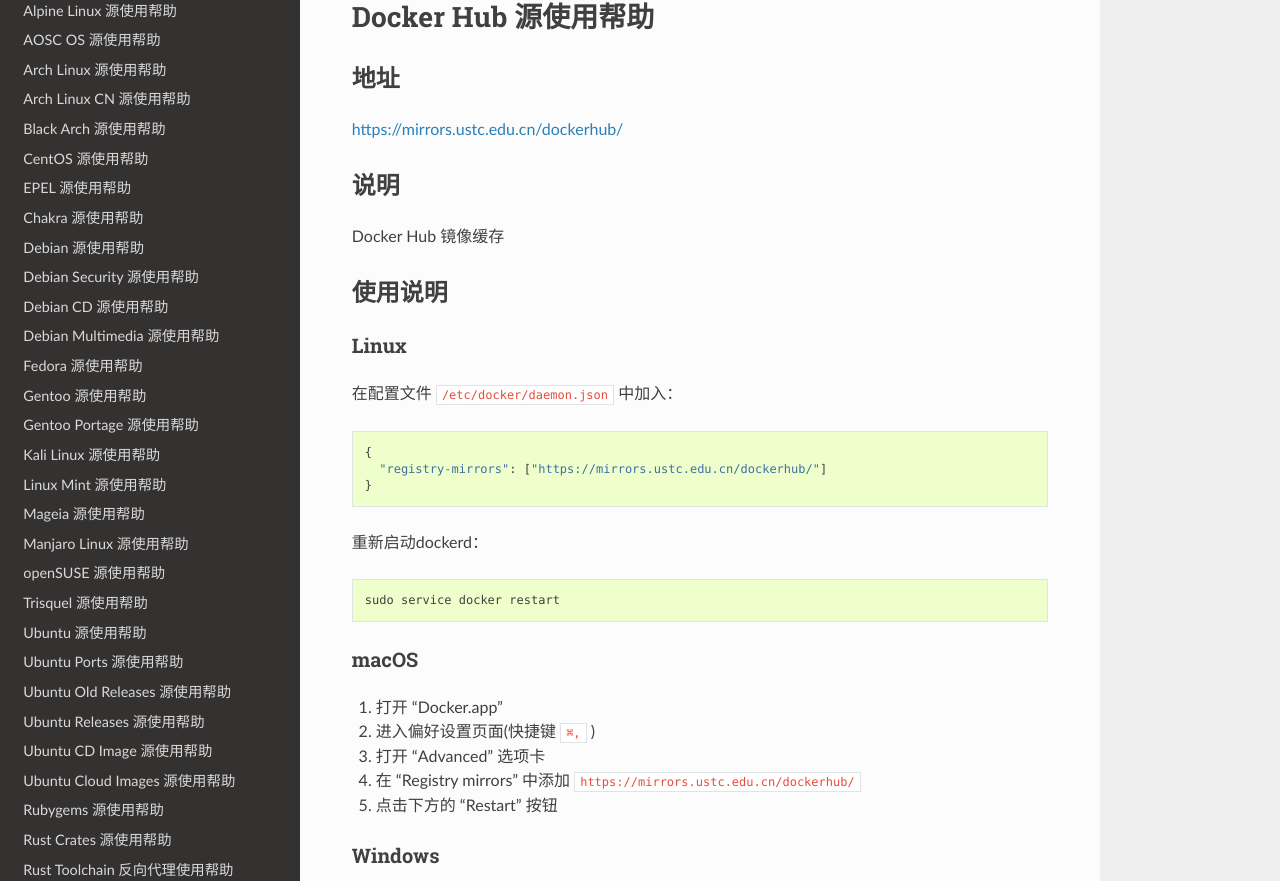
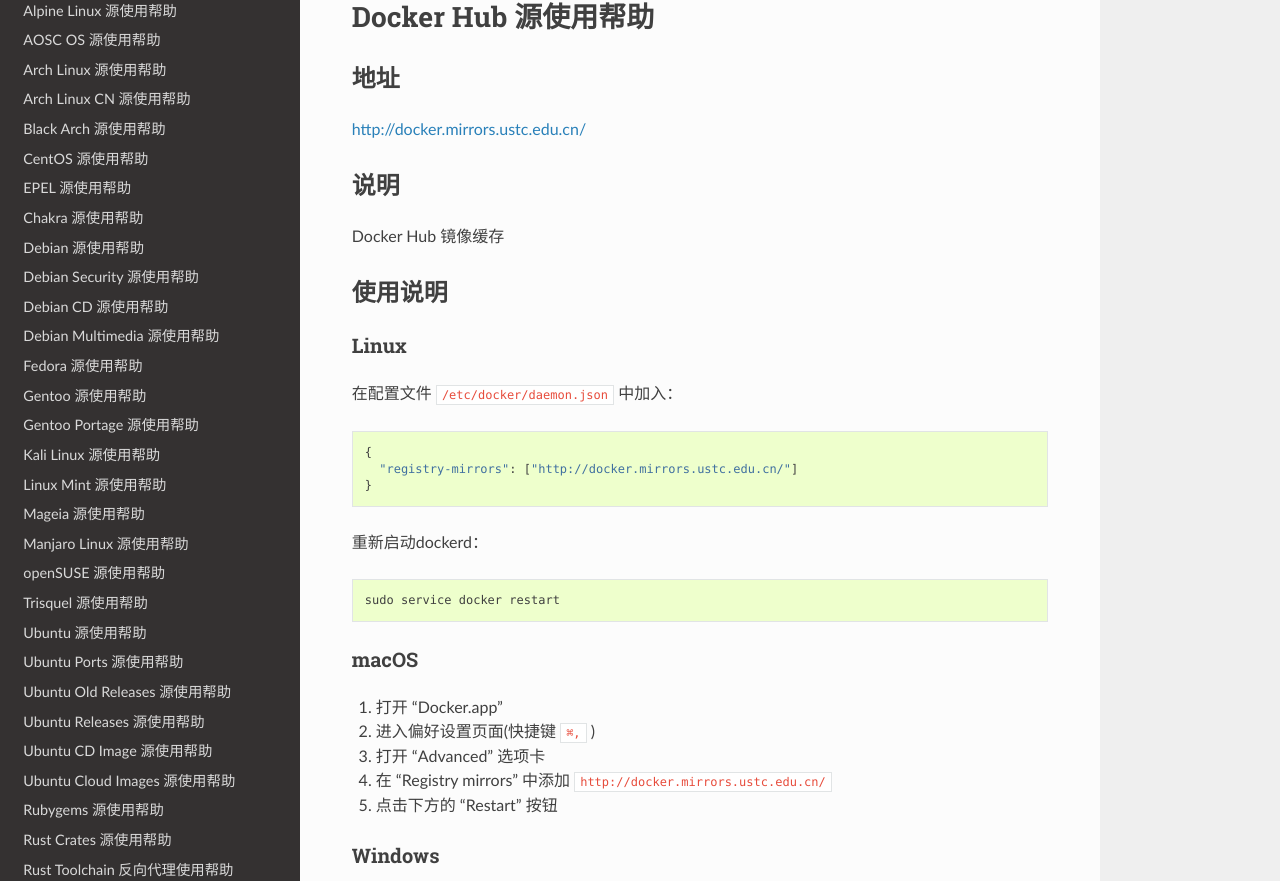
Before and after one commit to ustclug/mirrorhelp, a Sphinx documentation site: the page built from source/dockerhub.rst, in a window 1280 px wide and 1400 px high. Shown: the part 109-990 px from the top of the window. Built offline with Sphinx 7.4.7 and the Read the Docs theme 2.0.0, drawn with Linux system fonts in a browser that asks for light colours; pages that are not in the unit, such as notebooks, are missing from menus; some of the changed lines change nothing that is shown.

Commit message:
Update dockerhub mirror address

```diff
--- a/source/dockerhub.rst
+++ b/source/dockerhub.rst
@@ -5,7 +5,7 @@
 地址
 ====
 
-https://mirrors.ustc.edu.cn/dockerhub/
+http://docker.mirrors.ustc.edu.cn/
 
 说明
 ====
@@ -23,7 +23,7 @@
 ::
 
     {
-      "registry-mirrors": ["https://mirrors.ustc.edu.cn/dockerhub/"]
+      "registry-mirrors": ["http://docker.mirrors.ustc.edu.cn/"]
     }
 
 重新启动dockerd：
@@ -38,7 +38,7 @@
 1. 打开 "Docker.app"
 2. 进入偏好设置页面(快捷键 ``⌘,`` )
 3. 打开 "Advanced" 选项卡
-4. 在 "Registry mirrors" 中添加 ``https://mirrors.ustc.edu.cn/dockerhub/``
+4. 在 "Registry mirrors" 中添加 ``http://docker.mirrors.ustc.edu.cn/``
 5. 点击下方的 "Restart" 按钮
 
 Windows
```
